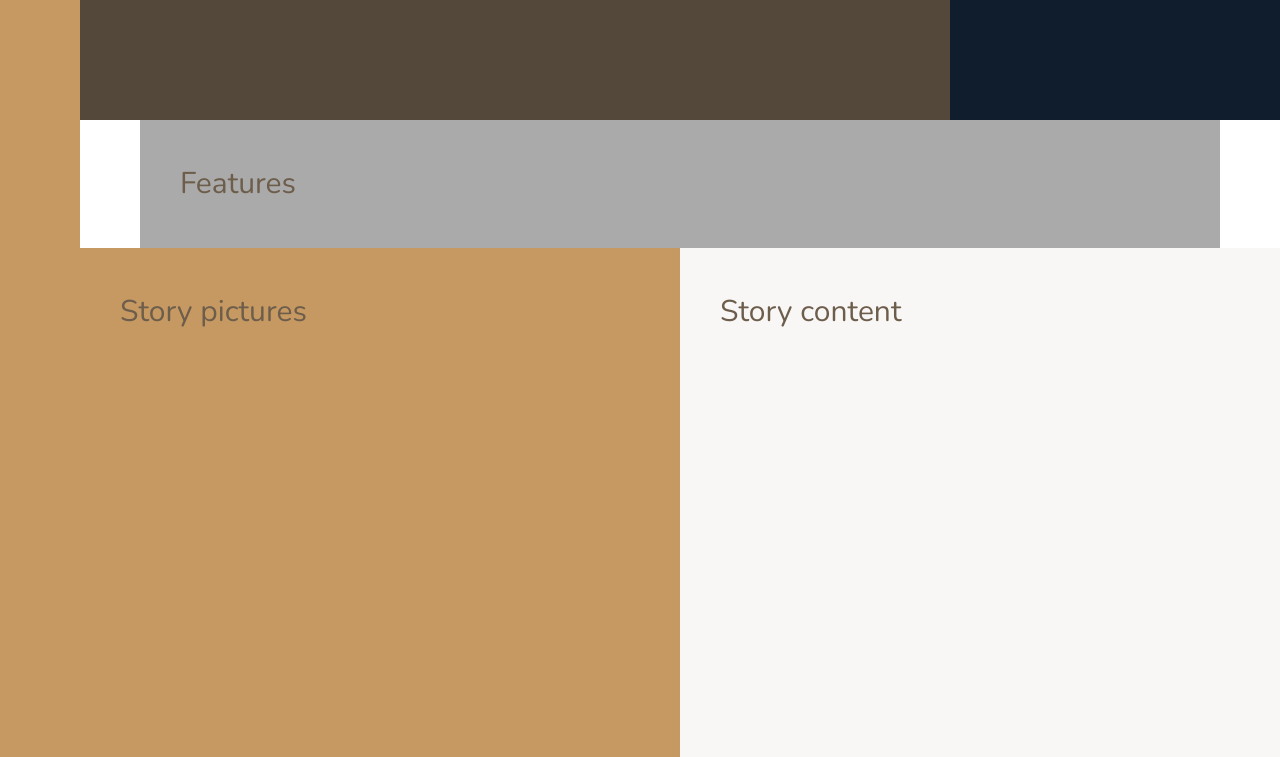
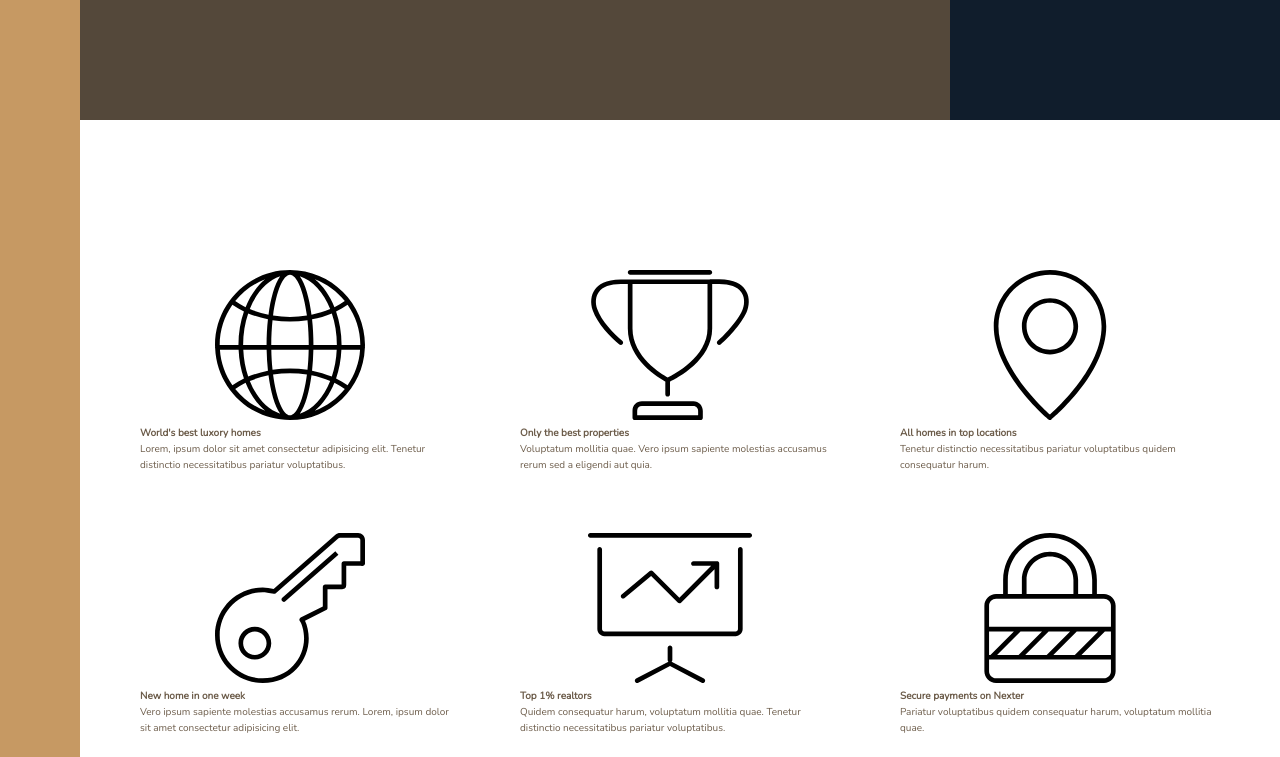
Before and after one commit to aindriu80/Nexter, a website: page index.html in a window 1280 px wide. Shown: the part 520-1277 px from the top of the page. Drawn offline with nearby package versions, Linux system fonts and the light colour scheme.

Commit message:
Building the features section - sprite.svg, grid layout, added content

```diff
--- a/index.html
+++ b/index.html
@@ -22,7 +22,48 @@
             Top 3 realtors
         </div>
         <section class="features">
-            Features
+            <div class="feature">
+                <svg class="feature__icon">
+                    <use xlink:href="resources/img/sprite.svg#icon-global"></use>
+                </svg>
+                <h4 class="heading-4">World's best luxory homes</h4>
+                <p class="feature__text">Lorem, ipsum dolor sit amet consectetur adipisicing elit. Tenetur distinctio necessitatibus pariatur voluptatibus.</p>
+            </div>
+            <div class="feature">
+                <svg class="feature__icon">
+                    <use xlink:href="resources/img/sprite.svg#icon-trophy"></use>
+                </svg>
+                <h4 class="heading-4">Only the best properties</h4>
+                <p class="feature__text">Voluptatum mollitia quae. Vero ipsum sapiente molestias accusamus rerum sed a eligendi aut quia.</p>
+            </div>
+            <div class="feature">
+                <svg class="feature__icon">
+                    <use xlink:href="resources/img/sprite.svg#icon-map-pin"></use>
+                </svg>
+                <h4 class="heading-4">All homes in top locations</h4>
+                <p class="feature__text">Tenetur distinctio necessitatibus pariatur voluptatibus quidem consequatur harum.</p>
+            </div>
+            <div class="feature">
+                <svg class="feature__icon">
+                    <use xlink:href="resources/img/sprite.svg#icon-key"></use>
+                </svg>
+                <h4 class="heading-4">New home in one week</h4>
+                <p class="feature__text">Vero ipsum sapiente molestias accusamus rerum. Lorem, ipsum dolor sit amet consectetur adipisicing elit.</p>
+            </div>
+            <div class="feature">
+                <svg class="feature__icon">
+                    <use xlink:href="resources/img/sprite.svg#icon-presentation"></use>
+                </svg>
+                <h4 class="heading-4">Top 1% realtors</h4>
+                <p class="feature__text">Quidem consequatur harum, voluptatum mollitia quae. Tenetur distinctio necessitatibus pariatur voluptatibus.</p>
+            </div>
+            <div class="feature">
+                <svg class="feature__icon">
+                    <use xlink:href="resources/img/sprite.svg#icon-lock"></use>
+                </svg>
+                <h4 class="heading-4">Secure payments on Nexter</h4>
+                <p class="feature__text">Pariatur voluptatibus quidem consequatur harum, voluptatum mollitia quae.</p>
+            </div>
         </section>
         <div class="story__pictures">
             Story pictures
--- a/resources/sass/_base.scss
+++ b/resources/sass/_base.scss
@@ -40,9 +40,5 @@ body {
     grid-template-columns: [sidebar-start] 8rem [sidebar-end full-start] minmax(6rem, 1fr) [center-start] repeat(8,
     [col-start] minmax(min-content, 14rem) [col-end]) [center-end] minmax(6rem, 1fr) [full-end];
 
-    & > * {
-        //dev
-        padding: 40px;
-        font-size: 3rem;
-    }
+
 }
--- a/resources/sass/_features.scss
+++ b/resources/sass/_features.scss
@@ -1,4 +1,10 @@
 .features{
-    background-color: $color-grey-light-2;
+
     grid-column: center-start / center-end;
+
+    margin: 15rem 0;
+
+    display: grid;
+    grid-template-columns: repeat(3, 1fr);
+    grid-gap: 6rem;
 }
```
Also changed, not shown: resources/css/style.css.
